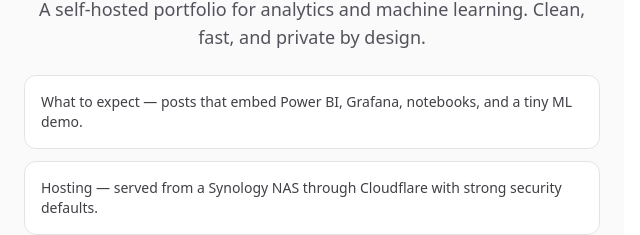
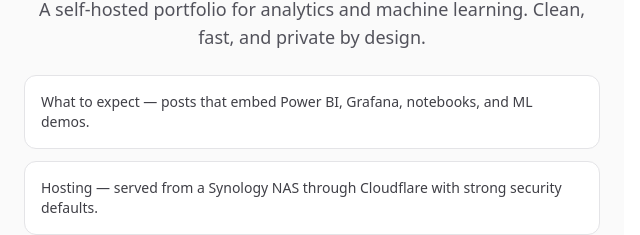
Before and after one commit to jargonless-website/jargonless-portfolio, a React (Vite) app in the folder apps/web/: page / in a window 1280 px wide. Shown: the part 253-488 px from the top of the page, without its empty margins (0-640 px from the left). Built offline with nearby package versions, Linux system fonts and the light colour scheme.

Commit message:
clean up

```diff
--- a/apps/web/src/App.jsx
+++ b/apps/web/src/App.jsx
@@ -32,7 +32,7 @@ export default function App() {
         <ul className="mt-6 grid grid-cols-1 gap-3 text-sm text-zinc-700">
           <li className="rounded-xl border border-zinc-200 bg-white p-4 text-left">
             <span className="font-medium">What to expect</span> — posts that
-            embed Power BI, Grafana, notebooks, and a tiny ML demo.
+            embed Power BI, Grafana, notebooks, and ML demos.
           </li>
           <li className="rounded-xl border border-zinc-200 bg-white p-4 text-left">
             <span className="font-medium">Hosting</span> — served from a
```
